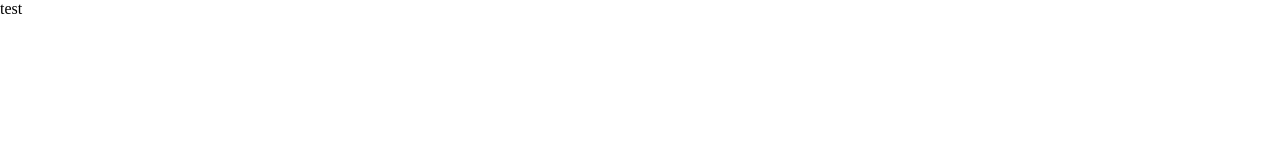
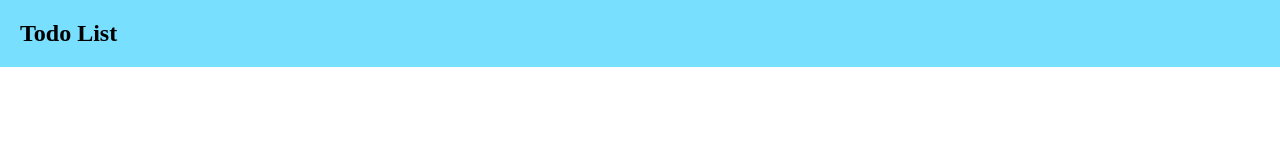
Before and after one commit to SirIsaacNeutron/todo-list, a website built with webpack: page src/template.html in a window 1280 px wide. Built offline with nearby package versions, Linux system fonts and the light colour scheme.

Commit message:
Add nav section

```diff
--- a/src/styles.css
+++ b/src/styles.css
@@ -1,4 +1,17 @@
+:root {
+    --nav-bg: #78dfff;
+}
+
 * {
     margin: 0;
     padding: 0;
 }
+
+nav {
+    display: flex;
+    align-items: center;
+
+    background-color: var(--nav-bg);
+
+    padding: 20px;
+}
--- a/src/template.html
+++ b/src/template.html
@@ -8,7 +8,9 @@
     </head>
     <body>
         <header>
-            <p>test</p>
+            <nav>
+                <h1>Todo List</h1>
+            </nav>
         </header>
     </body>
 </html>
```
Also changed, not shown: dist/index.html, dist/main.bundle.js.
